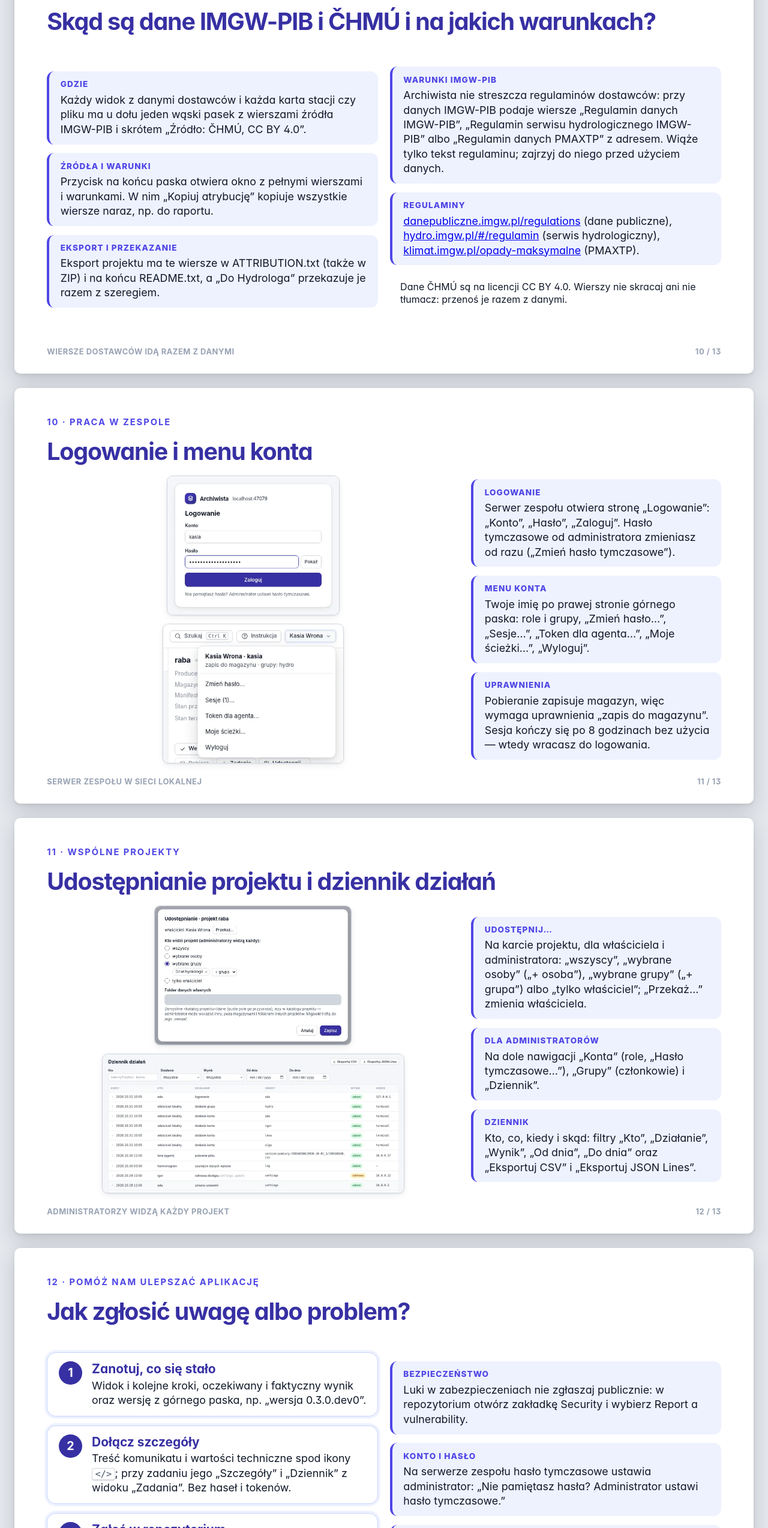
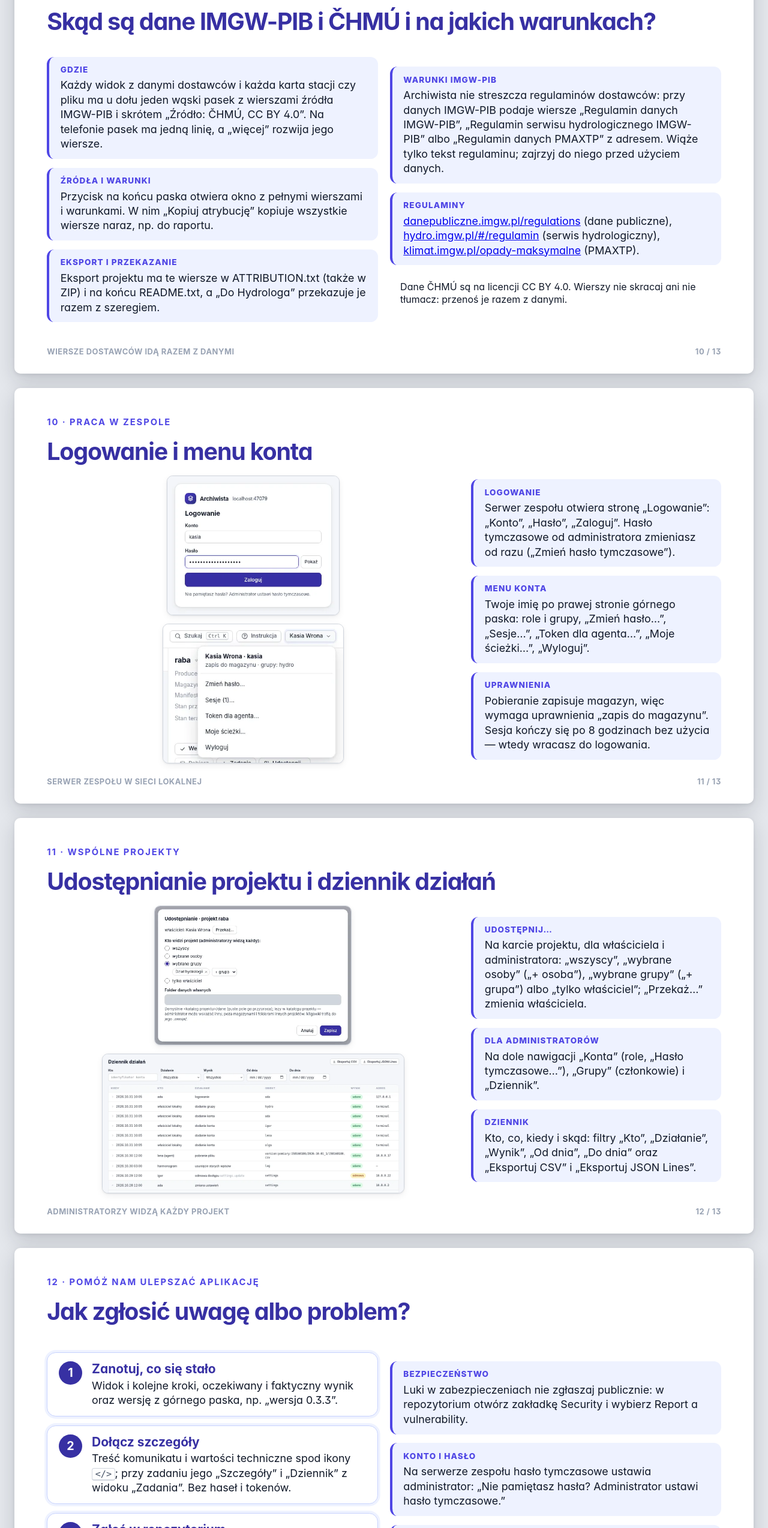
Before and after one commit to Daldek/Archiwista, a plain HTML site: page src/archiwista/web/guide/index.html in a window 1280 px wide. Shown: the part 6547-9095 px from the top of the page at 60% size. Drawn offline with Linux system fonts and the light colour scheme; files that its build step writes are made by us from their sources; files whose address does not match are found by name.

Commit message:
docs: describe release 0.3.3 in every document
README, USAGE, AGENT_API, SPEC, SCOPE, ARCHITECTURE, CLAUDE.md, CONTRIBUTING
and the guide name 0.3.3 as the current release with Kartograf v0.8.2 and
Obserwator v3.1.0 (adapter range >=3.1.0,<4) and Nogat's standard 1.1. The
upgrade note gives the commands that build Obserwator 3.1.0's data root and
rebuild the index from it (`archiwista reindex --store <store>`). AGENT_API
names the hand-off and action-log files by DEV-19.21. CHANGELOG [Unreleased]
consolidates the kit and pin entries into their final state; PROGRESS states
the round's items as release 0.3.3 and records the job-log race for 0.3.4.

```diff
--- a/src/archiwista/web/guide/index.html
+++ b/src/archiwista/web/guide/index.html
@@ -173,7 +173,7 @@
   <h2>Skąd są dane IMGW-PIB i ČHMÚ i na jakich warunkach?</h2>
   <div class="g-grid g-cols-2">
     <div class="g-column">
-      <div class="g-card"><span class="g-label">Gdzie</span><p>Każdy widok z danymi dostawców i każda karta stacji czy pliku ma u dołu jeden wąski pasek z wierszami źródła IMGW-PIB i skrótem „Źródło: ČHMÚ, CC BY 4.0”.</p></div>
+      <div class="g-card"><span class="g-label">Gdzie</span><p>Każdy widok z danymi dostawców i każda karta stacji czy pliku ma u dołu jeden wąski pasek z wierszami źródła IMGW-PIB i skrótem „Źródło: ČHMÚ, CC BY 4.0”. Na telefonie pasek ma jedną linię, a „więcej” rozwija jego wiersze.</p></div>
       <div class="g-card"><span class="g-label">Źródła i warunki</span><p>Przycisk na końcu paska otwiera okno z pełnymi wierszami i warunkami. W nim „Kopiuj atrybucję” kopiuje wszystkie wiersze naraz, np. do raportu.</p></div>
       <div class="g-card"><span class="g-label">Eksport i przekazanie</span><p>Eksport projektu ma te wiersze w ATTRIBUTION.txt (także w ZIP) i na końcu README.txt, a „Do Hydrologa” przekazuje je razem z szeregiem.</p></div>
     </div>
@@ -233,7 +233,7 @@
   <h2>Jak zgłosić uwagę albo problem?</h2>
   <div class="g-grid g-cols-2">
     <ol class="g-steps g-column">
-      <li class="g-step"><span class="g-num" aria-hidden="true">1</span><strong>Zanotuj, co się stało</strong><p>Widok i kolejne kroki, oczekiwany i faktyczny wynik oraz wersję z górnego paska, np. „wersja 0.3.0.dev0”.</p></li>
+      <li class="g-step"><span class="g-num" aria-hidden="true">1</span><strong>Zanotuj, co się stało</strong><p>Widok i kolejne kroki, oczekiwany i faktyczny wynik oraz wersję z górnego paska, np. „wersja 0.3.3”.</p></li>
       <li class="g-step"><span class="g-num" aria-hidden="true">2</span><strong>Dołącz szczegóły</strong><p>Treść komunikatu i wartości techniczne spod ikony <span class="g-key">&lt;/&gt;</span>; przy zadaniu jego „Szczegóły” i „Dziennik” z widoku „Zadania”. Bez haseł i tokenów.</p></li>
       <li class="g-step"><span class="g-num" aria-hidden="true">3</span><strong>Zgłoś w repozytorium</strong><p>Nowe zgłoszenie (issue) na <a href="https://github.com/Daldek/Archiwista/issues" target="_blank" rel="noopener noreferrer">github.com/Daldek/Archiwista</a>: kroki, oczekiwany i faktyczny wynik, system oraz wersje Archiwisty, Kartografa i Obserwatora.</p></li>
     </ol>
```
Also changed, not shown: 10 other files.
